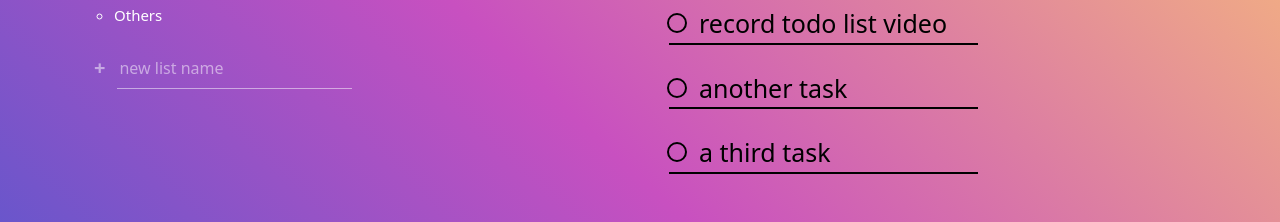
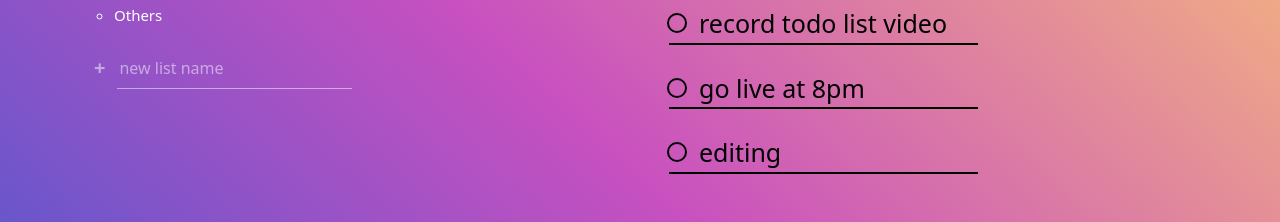
Before and after one commit to Piyush-0210/todo-list, a plain HTML site: page index.html in a window 1280 px wide. Shown: the part 302-524 px from the top of the page. Drawn offline with nearby package versions, Linux system fonts and the light colour scheme.

Commit message:
Update index.html

```diff
--- a/index.html
+++ b/index.html
@@ -66,7 +66,7 @@
                         />
                         <label for="task-2">
                           <span class="custom-checkbox"></span>
-                          another task
+                          go live at 8pm
                         </label>
                       </div>
                       <!-- /task-2 -->
@@ -78,7 +78,7 @@
                         />
                         <label for="task-3">
                           <span class="custom-checkbox"></span>
-                          a third task
+                          editing
                         </label>
                       </div>
                         <!-- /task-3 -->
```
